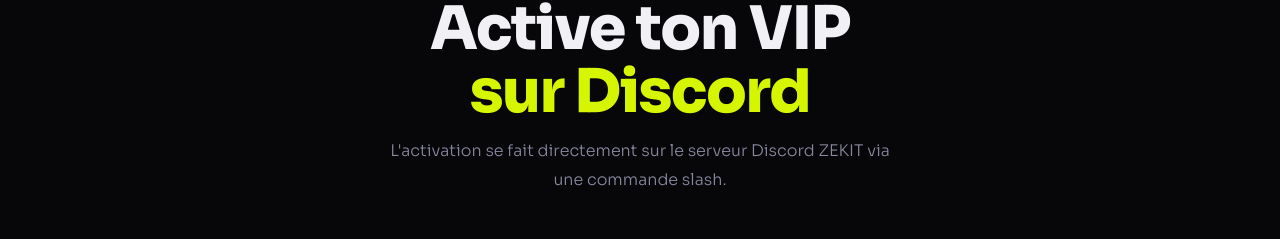
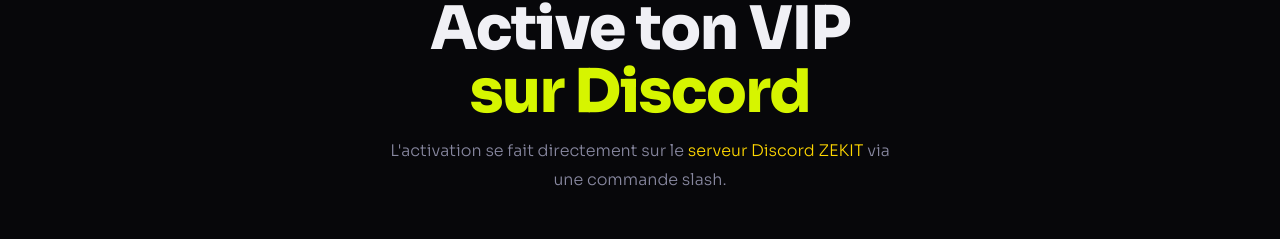
Before and after one commit to Vacteici/Zekit, a plain HTML site: page index.html in a window 1280 px wide. Shown: the part 3943-4182 px from the top of the page. Drawn offline with Linux system fonts and the light colour scheme.

Commit message:
Update index.html

```diff
--- a/index.html
+++ b/index.html
@@ -409,7 +409,13 @@
   <div class="sr" style="text-align:center;margin-bottom:48px">
     <div class="sec-pill">Activation VIP</div>
     <h2 class="sec-title">Active ton VIP<br><em>sur Discord</em></h2>
-    <p class="sec-sub" style="margin:0 auto">L'activation se fait directement sur le serveur Discord ZEKIT via une commande slash.</p>
+    <p class="sec-sub" style="margin:0 auto">
+L'activation se fait directement sur le
+<a href="discord.gg/HrsX5KRJpu" target="_blank" style="color:#FFD700; text-decoration:none;">
+serveur Discord ZEKIT
+</a>
+via une commande slash.
+</p>
   </div>
   <div class="steps-grid sr" style="max-width:720px;margin:0 auto">
     <div class="step-card" data-n="01">
```
